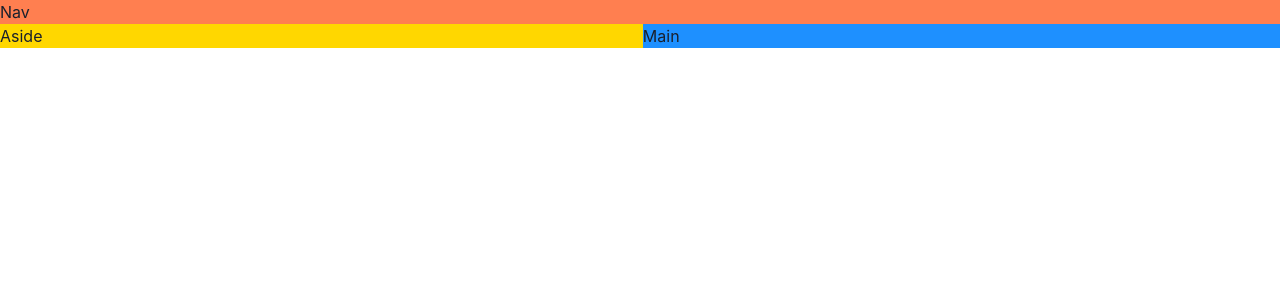
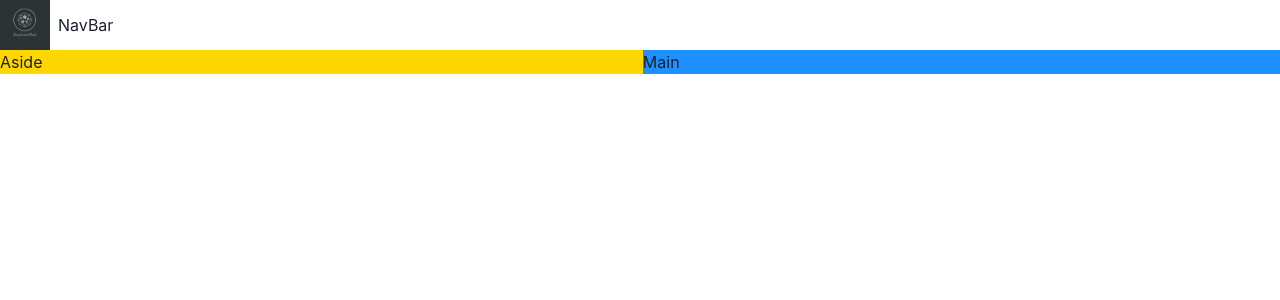
Before and after one commit to NateAra/GameFinder, a React (Vite) app in the folder game-finder/: page / in a window 1280 px wide. Shown: the top 300 px of the page. Built offline with nearby package versions, Linux system fonts and the light colour scheme.

Commit message:
Rendering the navbar

```diff
--- a/game-finder/src/App.tsx
+++ b/game-finder/src/App.tsx
@@ -1,4 +1,5 @@
 import { Grid, GridItem, Show } from "@chakra-ui/react";
+import NavBar from "./components/NavBar";
 
 const App = () => {
   return (
@@ -8,8 +9,8 @@ const App = () => {
         lg: `"nav nav" "aside main"`,
       }}
     >
-      <GridItem area={"nav"} bg={"coral"}>
-        Nav
+      <GridItem area={"nav"} >
+        <NavBar/>
       </GridItem>
       <Show above="lg">
         <GridItem area={"aside"} bg={"Gold"}>
```
